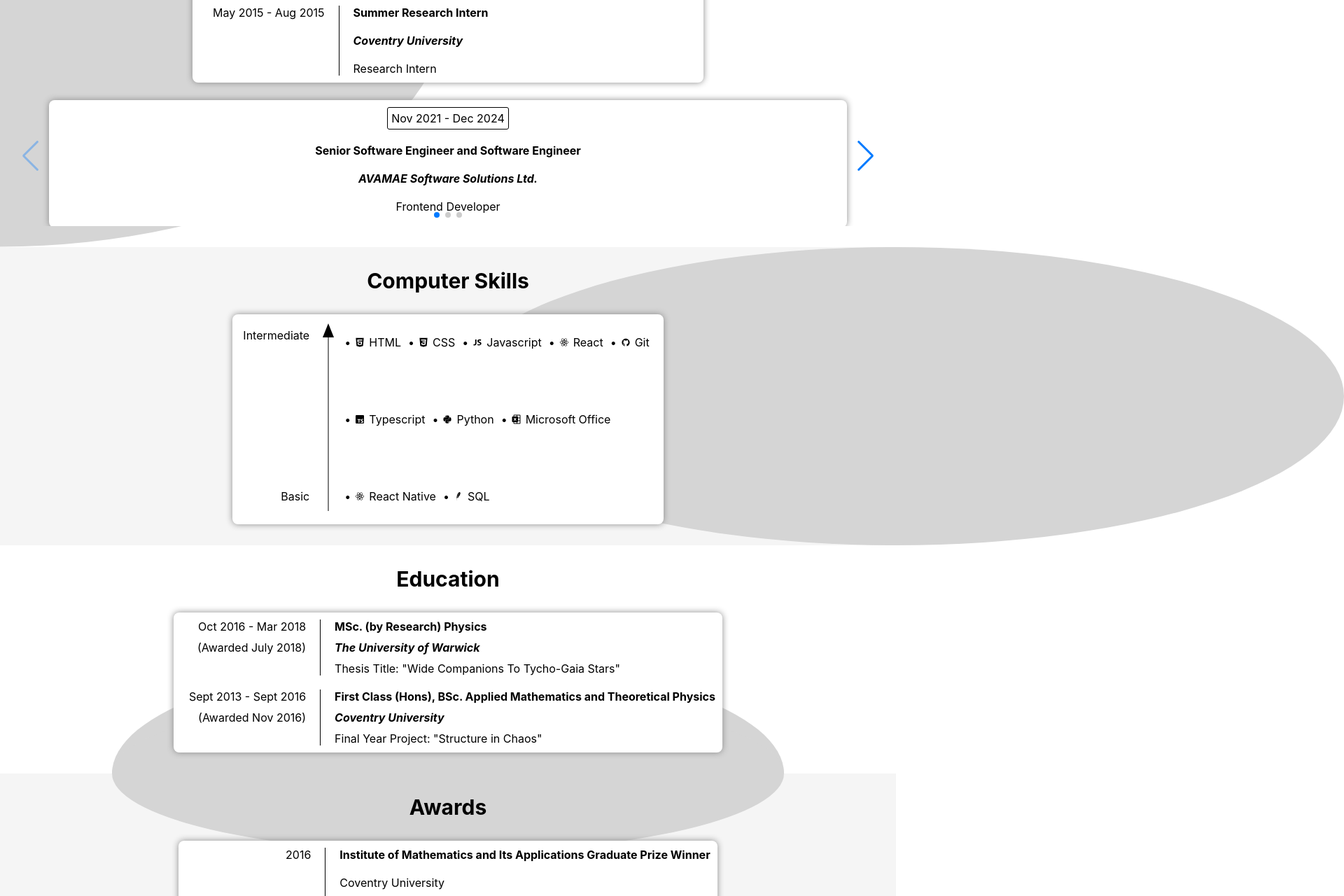
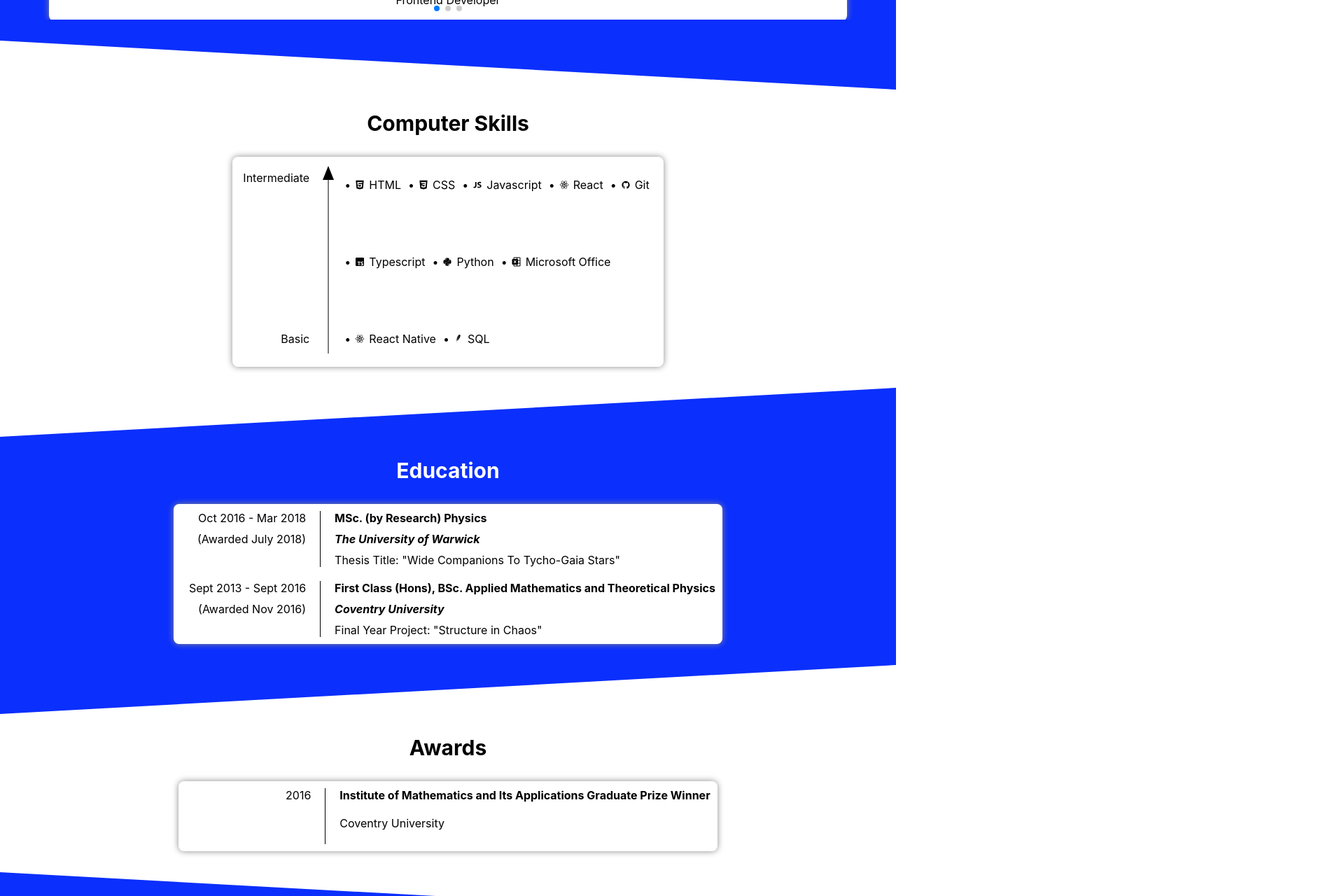
Before and after one commit to Conor07/cv-website, a React (Create React App) app: page / in a window 1280 px wide. Shown: the part 1300-2580 px from the top of the page at 70% size, 1920 px wide, since content can reach past the window. Built offline with nearby package versions, Linux system fonts and the light colour scheme.

Commit message:
Updated design of page sections

```diff
--- a/src/pages/Awards.tsx
+++ b/src/pages/Awards.tsx
@@ -38,7 +38,7 @@
 
   return (
     <div id="AwardsPage" className={`${PageNames.AwardsPage} Page`} ref={ref}>
-      <div className="CircleBackground TopCircle LightGrey" />
+      {/* <div className="CircleBackground RightCircle LightGrey" /> */}
 
       <div className="PageTitle">Awards</div>
 
@@ -53,6 +53,8 @@
           <div className="University">Coventry University</div>
         </div>
       </div>
+
+      <div className="DiagonalSeparator WhiteIntoBlue" />
     </div>
   );
 };
--- a/src/pages/ComputerSkills.tsx
+++ b/src/pages/ComputerSkills.tsx
@@ -53,7 +53,7 @@
       className={`${PageNames.ComputerSkillsPage} Page`}
       ref={ref}
     >
-      <div className="CircleBackground RightCircle LightGrey" />
+      {/* <div className="CircleBackground RightCircle LightGrey" /> */}
 
       <div className="PageTitle">Computer Skills</div>
 
@@ -180,6 +180,8 @@
           </div>
         </div>
       </div>
+
+      <div className="DiagonalSeparator RightSeparator WhiteIntoBlue" />
     </div>
   );
 };
--- a/src/pages/Education.tsx
+++ b/src/pages/Education.tsx
@@ -39,10 +39,10 @@
   return (
     <div
       id="EducationPage"
-      className={`${PageNames.EducationPage} Page PageAlternateBackground`}
+      className={`${PageNames.EducationPage} Page PageBlueBackground`}
       ref={ref}
     >
-      <div className="CircleBackground BottomCircle LightGrey" />
+      {/* <div className="CircleBackground LeftCircle LightGrey" /> */}
 
       <div className="PageTitle">Education</div>
 
@@ -75,6 +75,8 @@
           <div className="Text">Final Year Project: "Structure in Chaos"</div>
         </div>
       </div>
+
+      <div className="DiagonalSeparator RightSeparator Grey" />
     </div>
   );
 };
--- a/src/pages/Employment.tsx
+++ b/src/pages/Employment.tsx
@@ -41,14 +41,14 @@
   return (
     <div
       id="EmploymentPage"
-      className={`${PageNames.EmploymentPage} Page PageAlternateBackground `}
+      className={`${PageNames.EmploymentPage} Page PageBlueBackground `}
       ref={ref}
     >
-      <div className="CircleBackground LeftCircle LightGrey" />
+      {/* <div className="CircleBackground LeftCircle LightGrey" /> */}
 
       <div className="PageTitle">Employment</div>
       {/* Table Version: */}
-      <div className="EmploymentTable BoxShadow">
+      {/* <div className="EmploymentTable BoxShadow">
         <div className="EmploymentItem">
           <div className="Date">Nov 2021 - Dec 2024</div>
 
@@ -82,7 +82,8 @@
 
           <div className="Text">Research Intern</div>
         </div>
-      </div>
+      </div> */}
+
       {/* Carousel Version: */}
       <Swiper
         className="EmploymentCarousel"
@@ -137,6 +138,8 @@
           </div>
         </SwiperSlide>
       </Swiper>
+
+      <div className="DiagonalSeparator BlueIntoWhite" />
     </div>
   );
 };
--- a/src/pages/InterestsAndActivities.tsx
+++ b/src/pages/InterestsAndActivities.tsx
@@ -42,10 +42,10 @@
   return (
     <div
       id="InterestsAndActivitiesPage"
-      className={`${PageNames.InterestsAndActivitiesPage} Page PageAlternateBackground`}
+      className={`${PageNames.InterestsAndActivitiesPage} Page PageBlueBackground`}
       ref={ref}
     >
-      <div className="CircleBackground LeftCircle LightGrey" />
+      {/* <div className="CircleBackground LeftCircle LightGrey" /> */}
 
       <div className="PageTitle">Interests And Activities</div>
 
@@ -108,6 +108,8 @@
 
         <a href="https://www.conortalbot.com">https://www.conortalbot.com</a>
       </div>
+
+      <div className="DiagonalSeparator Grey" />
     </div>
   );
 };
--- a/src/pages/Intro.tsx
+++ b/src/pages/Intro.tsx
@@ -64,6 +64,8 @@
 
         <a href="https://github.com/Conor07">https://github.com/Conor07</a>
       </div>
+
+      <div className="DiagonalSeparator WhiteIntoBlue" />
     </div>
   );
 };
--- a/src/styles/main.scss
+++ b/src/styles/main.scss
@@ -4,7 +4,7 @@
 
 .Page {
   position: relative;
-  background-color: #f5f5f5;
+  // background-color: #f5f5f5;
   padding: 30px 20px;
   display: flex;
   flex-direction: column;
@@ -16,6 +16,14 @@
 
   &.PageAlternateBackground {
     background-color: #fff;
+  }
+
+  &.PageBlueBackground {
+    background-color: #0b2ffc;
+
+    .PageTitle {
+      color: #fff;
+    }
   }
 
   .PageTitle {
@@ -147,6 +155,64 @@
   }
 }
 
+.DiagonalSeparator {
+  bottom: 0px;
+  width: 0;
+  height: 0;
+  border-right: 100vw solid transparent;
+  border-bottom: 70px solid #fff;
+  z-index: 0;
+  transform: translateY(30px);
+
+  &.RightSeparator {
+    border-left: 100vw solid transparent;
+    border-bottom: 70px solid #fff;
+    border-right: none;
+
+    &.BlueIntoWhite {
+      border-bottom: 100vw solid #fff;
+      border-left: 100vw solid #0b2ffc;
+      border-right: none;
+    }
+
+    &.WhiteIntoBlue {
+      border-bottom: 70px solid #0b2ffc;
+      border-left: 100vw solid #fff;
+      border-right: none;
+    }
+
+    &.GreyIntoBlue {
+      border-bottom: 70px solid #0b2ffc;
+      border-left: 100vw solid #d5d5d5;
+      border-right: none;
+    }
+  }
+
+  &.BlueIntoWhite {
+    // border-bottom: 100vw solid #fff;
+    border-right: 100vw solid #0b2ffc;
+    border-left: none;
+  }
+
+  &.WhiteIntoBlue {
+    border-bottom: 70px solid #0b2ffc;
+    border-right: 100vw solid #fff;
+    border-left: none;
+  }
+
+  &.GreyIntoBlue {
+    border-bottom: 70px solid #0b2ffc;
+    border-right: 100vw solid #d5d5d5;
+    border-left: none;
+  }
+
+  &.GreyIntoWhite {
+    border-bottom: 70px solid #fff;
+    border-right: 100vw solid #d5d5d5;
+    border-left: none;
+  }
+}
+
 .BoxShadow {
   padding: 10px !important;
   background-color: #ffffff;
@@ -158,3 +224,12 @@
     padding: 0 !important;
   }
 }
+
+// Swiper:
+.swiper-button-prev::after {
+  color: #fff;
+}
+
+.swiper-button-next::after {
+  color: #fff;
+}
```
